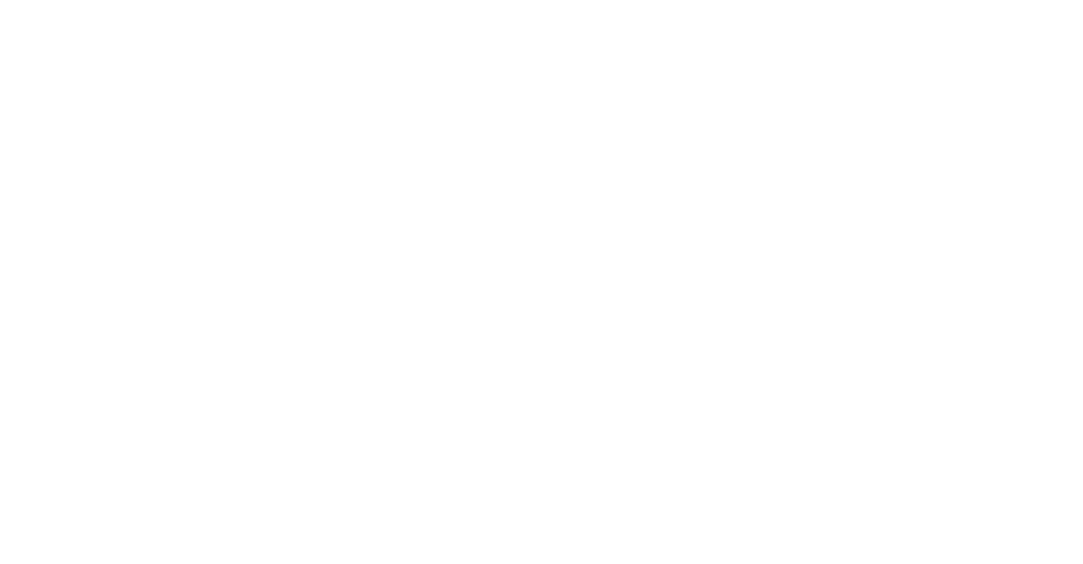
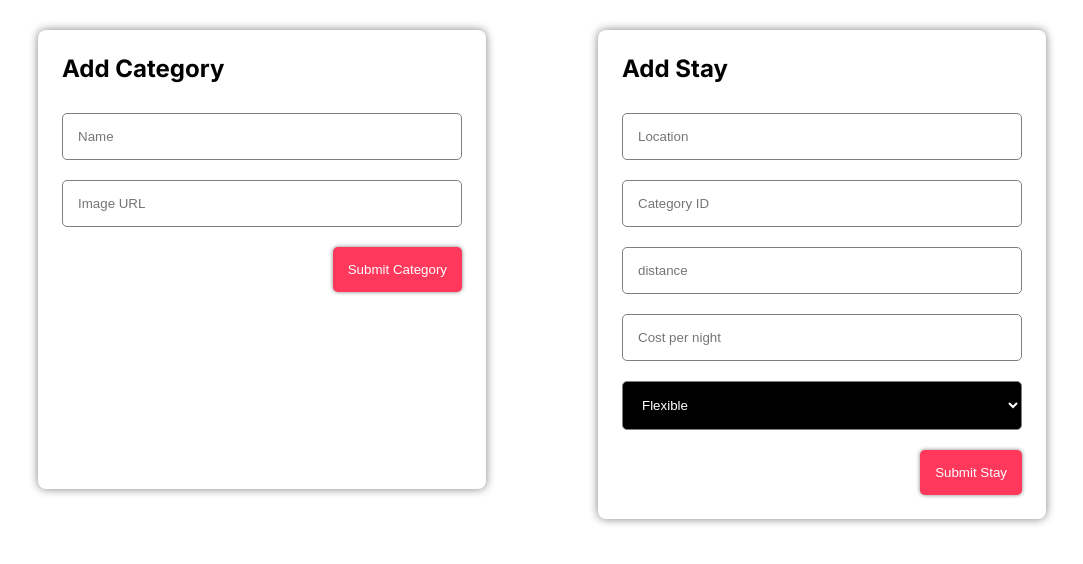
Before and after one commit to abedulaziz/airbnb-s_landing_page_replicate, a React (Create React App) app in the folder react_frontend/: page /admin in a window 1280 px wide. Before the commit this address had no page. Shown: the top 564 px of the page, without its empty margins (98-1181 px from the left). Built offline with nearby package versions, Linux system fonts and the light colour scheme; the HTML template or start-up script is replaced by a standard one.

Commit message:
Display and hide login widget functionality and styling login page

```diff
--- a/react_frontend/src/App.css
+++ b/react_frontend/src/App.css
@@ -22,6 +22,14 @@
   padding: 0 80px
 }
 
+.layer {
+  background-color: rgba(0, 0, 0, 0.598);
+  position: absolute;
+  width: 100%;
+  height: 100%;
+  top: 0;
+  left: 0;
+}
 
 /* ----------- start header ----------- */
 
@@ -201,6 +209,7 @@
 main .categories .houses_options {
   display: flex;
   align-items: center;
+  min-width: max-content;
 }
 
 main .categories .houses_options .next_categories .arrow_wrapper {
@@ -256,7 +265,6 @@
   height: max-content;
   aspect-ratio: 1/1;
   overflow-x: auto;
-  /* display: flex; */
 }
 
 main .stays .stay .stay_img img {
@@ -302,11 +310,140 @@
   font-weight: 600;
 }
 
-/* stays media queries */
-@media (max-width: 1127px) {
-
+/* login */
+.login {
+  position: absolute;
+  left: 50%;
+  top: 50%;
+  transform: translate(-50%, -50%);
+  background-color: #FFF;
+  width: 520px;
+  border-radius: 12px;
+  box-shadow: rgba(0, 0, 0, 0.28) 0px 8px 28px !important;
 }
 
+.login .login_heading {
+  text-align: center;
+  position: relative;
+  padding: 24px;
+  border-bottom: 1px solid #f9f9f9;
+  font-weight: 500;
+}
+
+.login .login_heading svg {
+  position: absolute;
+  left: 24px;
+  cursor: pointer;
+}
+
+form {
+  padding: 24px;
+}
+
+form .form_heading {
+  margin: 5px 0 10px;
+}
+
+form .form_heading h2 {
+  font-weight: 400;
+  font-size: 22px;
+  margin-bottom: 30px;
+}
+
+form .inputs input {
+  padding: 20px 15px;
+  width: 100%;
+  border: none;
+  font-size: 16px;
+  outline: none;
+}
+
+form .inputs input[type=email] {
+  border: 1px solid rgb(187, 187, 187);
+  border-radius: 8px 8px 0 0;
+}
+
+form .inputs input[type=password] {
+  border-bottom: 1px solid rgb(187, 187, 187);
+  border-right: 1px solid rgb(187, 187, 187);
+  border-left: 1px solid rgb(187, 187, 187);
+  border-radius: 0 0 8px 8px;
+}
+
+form button#submit {
+  width: 100%;
+  padding: 14px 24px;
+  background-color:rgb(243, 35, 74);
+  color: #FFF;
+  border-radius: 8px;
+  margin-top: 30px;
+  border: none;
+  font-weight: 600;
+}
+
+
+
+/* ----------- end main ----------- */
+
+
+/* ----------- start admin page ----------- */
+
+.admin_forms .forms {
+  display: flex;
+  margin-top: 30px;
+  justify-content: space-around;
+}
+
+.admin_forms .forms > div {
+  box-shadow: 0 0 10px gray;
+  width: 40%;
+  border-radius: 8px;
+}
+
+.admin_forms .forms .add_category {
+  margin-bottom: 30px;
+}
+
+.admin_forms .forms > div .heading {
+  margin-bottom: 30px;
+}
+
+.admin_forms .forms > div input, .admin_forms .forms > div select {
+  width: 100%;
+  padding: 15px;
+  margin-bottom: 20px;
+  border-radius: 5px;
+  border: 1px solid gray;
+}
+
+.admin_forms .forms > div select {
+  background-color: #000;
+  color: #FFF;
+}
+
+.admin_forms .forms > div .submission {
+  text-align: right;
+}
+
+.admin_forms .forms > div .submission button {
+  padding: 15px;
+  background-color: var(--theme-color);
+  color: #FFF;
+  border: none;
+  border-radius: 5px;
+  box-shadow: 0 0 4px gray;
+  position: relative;
+}
+
+/* admin media queries */
+@media (max-width: 820px) {
+  .admin_forms .forms {
+    flex-wrap: wrap;
+  }
+  .admin_forms .forms > div{
+    width: 100%;
+  }
+}
 
 
 
--- a/react_frontend/src/App.jsx
+++ b/react_frontend/src/App.jsx
@@ -1,5 +1,6 @@
 import {BrowserRouter as Router, Routes, Route} from 'react-router-dom'
 import Home from './pages/home';
+import Admin from './pages/admin';
 
 import './App.css';
 
@@ -8,6 +9,7 @@
     <Router>
       <Routes>
         <Route path="/" element={<Home />} />
+        <Route path="/admin" element={<Admin />} />
       </Routes>
     </Router>
   );
--- a/react_frontend/src/pages/components/header.jsx
+++ b/react_frontend/src/pages/components/header.jsx
@@ -1,5 +1,4 @@
 import React from 'react'
-import ReactDOM from 'react-dom'
 import { FontAwesomeIcon } from '@fortawesome/react-fontawesome'
 import { faSearch } from '@fortawesome/free-solid-svg-icons'
 import { faGlobe } from '@fortawesome/free-solid-svg-icons'
--- a/react_frontend/src/pages/components/house.jsx
+++ b/react_frontend/src/pages/components/house.jsx
@@ -1,8 +1,8 @@
 import React from 'react'
 
-const House = ({addClass, img_src, name}) => {
+const House = ({addClass, img_src, name, onChangeCateg}) => {
   return (
-    <button tabIndex="1" className={"house " + addClass}>
+    <button tabIndex="1" className={"house " + addClass} onClick={onChangeCateg}>
 
       <div className='house_icon'><img src={img_src} /></div>
       <div className='house_name'><span>{name}</span></div>
--- a/react_frontend/src/pages/components/stay.jsx
+++ b/react_frontend/src/pages/components/stay.jsx
@@ -12,7 +12,6 @@
         <div className="img_wrapper">
 
             {gallery && Object.keys(gallery).map((prop, i) => {
-              console.log(gallery[prop] instanceof String)
 
                 if (typeof gallery[prop] === "string" && gallery[prop].startsWith("http"))
                   return <img key={i} src={gallery[prop]} />
--- a/react_frontend/src/pages/home.jsx
+++ b/react_frontend/src/pages/home.jsx
@@ -1,4 +1,4 @@
-import React, {useState, useEffect} from "react";
+import React, {useState, useEffect, useRef} from "react";
 import Stay from "./components/stay";
 import { FontAwesomeIcon } from "@fortawesome/react-fontawesome";
 import { faAngleRight } from "@fortawesome/free-solid-svg-icons";
@@ -6,18 +6,21 @@
 
 import Header from "./components/header";
 import House from "./components/house";
+import AdminLogin from "./components/admin_login";
 
 const Home = () => {
+  const layerRef = useRef(null);
+  console.log(layerRef)
+
 
   const [categs, setCategs] = useState(null)
   const [stays, setStays] = useState(null)
-
 
   useEffect(() => {
 
     const getCategoriesAndSpecifiedStays = async () => {
 
-      const getData = await fetch("http://127.0.0.1:8000/api/get_categories/8")
+      const getData = await fetch("http://127.0.0.1:8000/api/get_categories/1")
       const formatedData = await getData.json();
 
       console.log(formatedData)
@@ -31,17 +34,33 @@
   }, [])
 
 
+  const changeCategory = async(ev, key) => {
+
+    const getStays = await fetch(`http://127.0.0.1:8000/api/get_categories/${key}/get_stays`)
+    const formatedStays = await getStays.json();
+
+    console.log(formatedStays)
+    setStays(formatedStays.stays)
+  }
+
+
+  const exitAdminLogin = (ev) => {
+    layerRef.current.style.display = "none"
+  }
+
 
   return (
     <>
+
       <Header />
       <main>
+
         <div className="container">
           <div className="categories">
             <div className="categories_wrapper">
 
               {categs && categs.map(categ =>
-                <House key={categ.id} img_src={categ.image_URL} name={categ.name} />
+                <House key={categ.id} img_src={categ.image_URL} name={categ.name} onChangeCateg={ev =>changeCategory(ev, categ.id)} />
               )}
 
             </div>
@@ -76,7 +95,13 @@
             </div>
           </div>
         </div>
+
       </main>
+
+
+      <div className="layer" ref={layerRef}>
+        <AdminLogin exit={(ev) => exitAdminLogin(ev)} />
+      </div>
     </>
   );
 };
```
Also changed, not shown: 1 other file (tests, documents, lock files or other folders).
